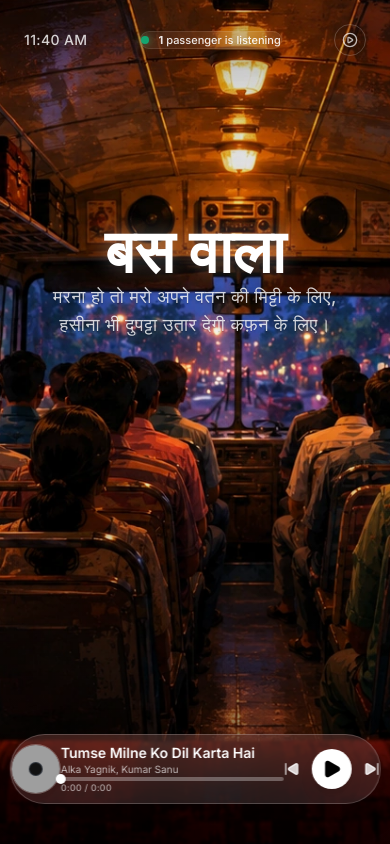
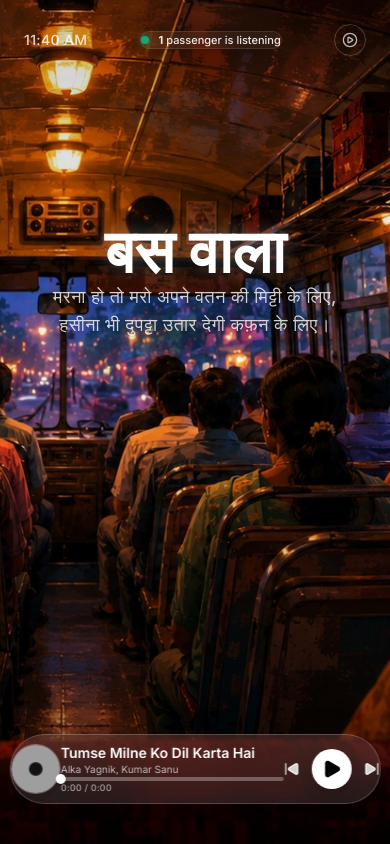
Before and after one commit to DivxAyush/1990BusRollBack, a Next.js app: page / in a window 390 px wide. Built offline with nearby package versions, Linux system fonts and the light colour scheme; no server answers; grey boxes are pictures that could not be loaded; a web font is replaced by a local one.

Commit message:
Center bus background focal point for mobile

```diff
--- a/src/components/ParallaxBackground.tsx
+++ b/src/components/ParallaxBackground.tsx
@@ -33,7 +33,7 @@ export default function ParallaxBackground() {
           fill
           priority
           sizes="100vw"
-          style={{ objectFit: "cover", objectPosition: "center" }}
+          className="object-cover object-[65%_center] sm:object-center"
         />
         {/* Subtle overlay gradient to make text more readable */}
         <div className="absolute inset-0 bg-gradient-to-b from-black/20 via-transparent to-black/60 pointer-events-none" />
```
